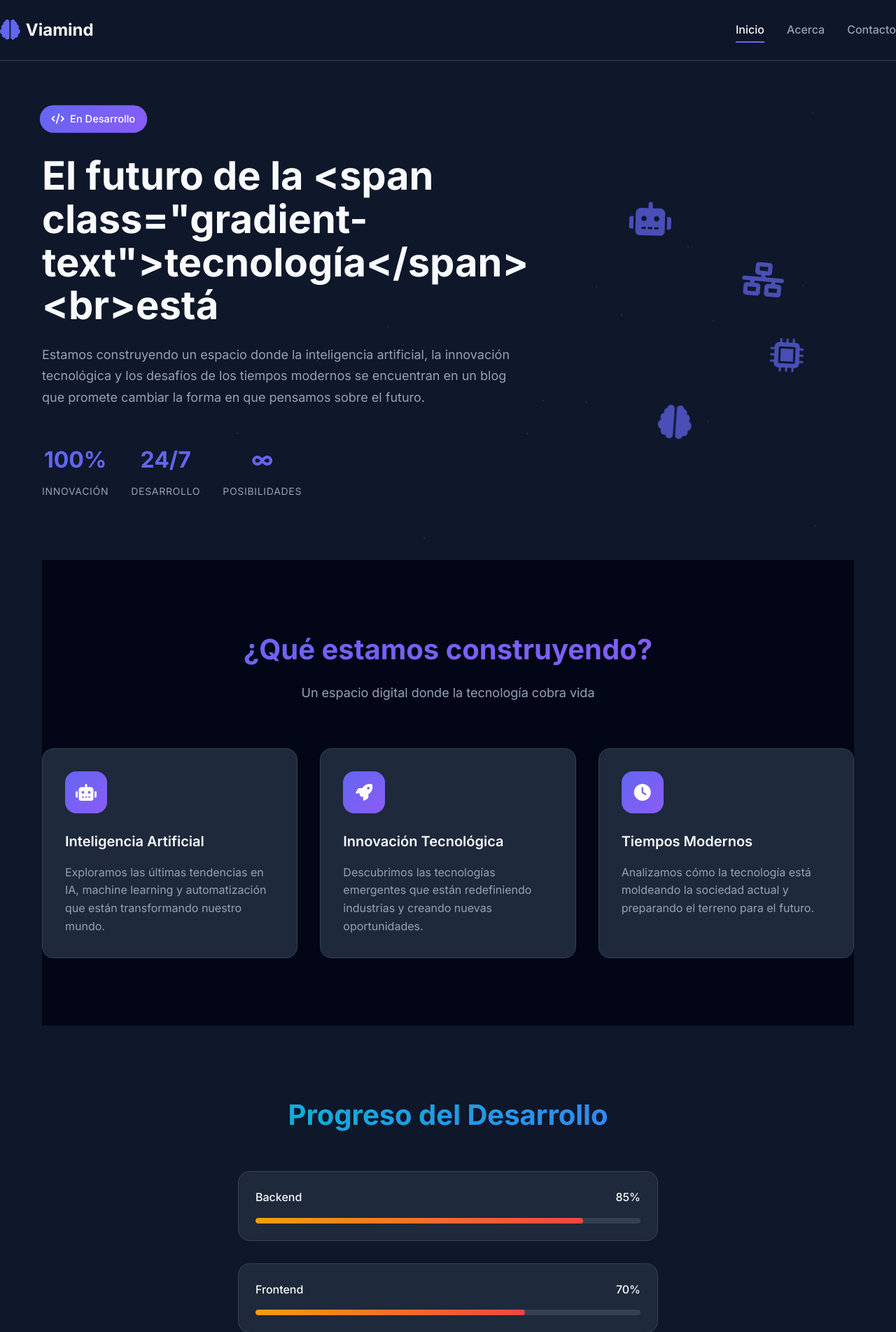
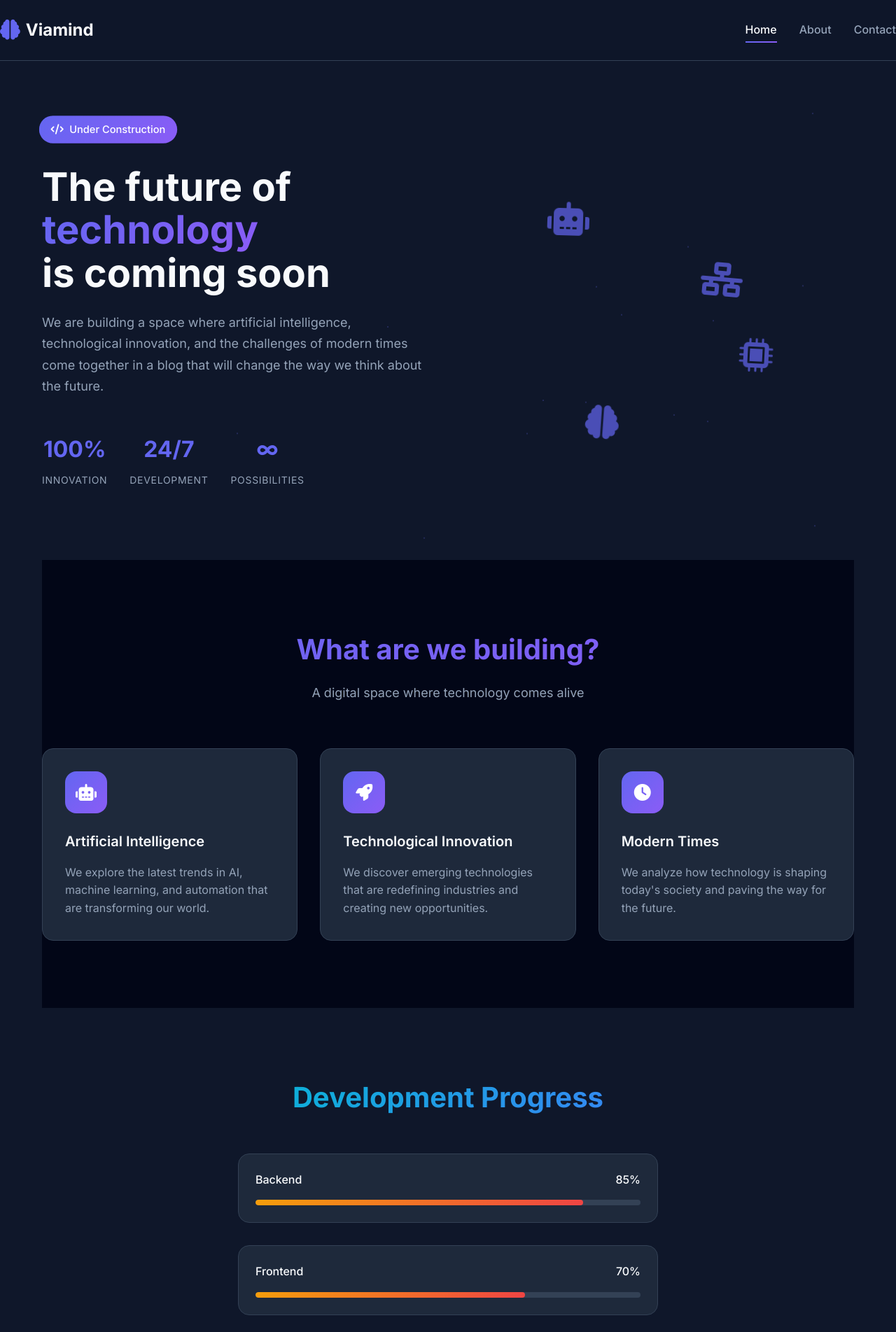
Before and after one commit to ghosterox/viamindblog, a Flask app: page / in a window 1280 px wide. Shown: the top 1903 px of the page at 70% size. Run offline with Flask 3, Linux system fonts and the light colour scheme.

Commit message:
Actualizacion de funcionalidades JavaScript y mejoras en la interfaz - Julio 2025

```diff
--- a/static/js/main.js
+++ b/static/js/main.js
@@ -1,6 +1,6 @@
 // Configuración de animaciones y funcionalidades
+// Se eliminó el efecto de máquina de escribir para el título principal (julio 2025)
 document.addEventListener('DOMContentLoaded', function() {
-
     // Animación de aparición de elementos al hacer scroll
     const observerOptions = {
         threshold: 0.1,
@@ -157,25 +157,6 @@ document.addEventListener('DOMContentLoaded', function() {
         progressObserver.observe(bar);
     });
 
-    // Efecto de escritura en el título principal
-    const heroTitle = document.querySelector('.hero-title');
-    if (heroTitle) {
-        const text = heroTitle.innerHTML;
-        heroTitle.innerHTML = '';
-        heroTitle.style.opacity = '1';
-
-        let i = 0;
-        const typeWriter = () => {
-            if (i < text.length) {
-                heroTitle.innerHTML += text.charAt(i);
-                i++;
-                setTimeout(typeWriter, 50);
-            }
-        };
-
-        setTimeout(typeWriter, 1000);
-    }
-
     // Efecto de partículas de fondo (simulado con CSS)
     const heroSection = document.querySelector('.hero');
     if (heroSection) {
@@ -199,7 +180,7 @@ document.addEventListener('DOMContentLoaded', function() {
         }
     }
 
-    // Smooth scroll para el botón de "En Desarrollo"
+    // Smooth scroll para el botón de "Under Construction"
     const heroBadge = document.querySelector('.hero-badge');
     if (heroBadge) {
         heroBadge.addEventListener('click', function() {
@@ -228,14 +209,14 @@ document.addEventListener('DOMContentLoaded', function() {
 
     // Consola de bienvenida
     console.log(`
-    🚀 Viamind Blog - Tecnología, IA y Tiempos Modernos
+    🚀 Viamind Blog - Technology, AI & Modern Times
 
-    ¡Bienvenido al futuro del blogging tecnológico!
+    Welcome to the future of tech blogging!
 
-    Estamos construyendo algo increíble aquí.
-    Mantente atento para más actualizaciones.
+    We are building something amazing here.
+    Stay tuned for more updates.
 
-    - El equipo de Viamind
+    - The Viamind Team
     `);
 });
 
--- a/templates/index.html
+++ b/templates/index.html
@@ -1,9 +1,9 @@
 <!DOCTYPE html>
-<html lang="es">
+<html lang="en">
 <head>
     <meta charset="UTF-8">
     <meta name="viewport" content="width=device-width, initial-scale=1.0">
-    <title>Viamind Blog - Tecnología, IA y Tiempos Modernos</title>
+    <title>Viamind Blog - Technology, AI & Modern Times</title>
     <link rel="stylesheet" href="{{ url_for('static', filename='css/style.css') }}">
     <link href="https://fonts.googleapis.com/css2?family=Inter:wght@300;400;500;600;700&display=swap" rel="stylesheet">
     <link rel="stylesheet" href="https://cdnjs.cloudflare.com/ajax/libs/font-awesome/6.0.0/css/all.min.css">
@@ -17,9 +17,9 @@
                 <span>Viamind</span>
             </div>
             <nav class="nav">
-                <a href="#home" class="nav-link active">Inicio</a>
-                <a href="#about" class="nav-link">Acerca</a>
-                <a href="#contact" class="nav-link">Contacto</a>
+                <a href="#home" class="nav-link active">Home</a>
+                <a href="#about" class="nav-link">About</a>
+                <a href="#contact" class="nav-link">Contact</a>
             </nav>
         </header>
 
@@ -28,30 +28,26 @@
             <div class="hero-content">
                 <div class="hero-badge">
                     <i class="fas fa-code"></i>
-                    <span>En Desarrollo</span>
+                    <span>Under Construction</span>
                 </div>
                 <h1 class="hero-title">
-                    El futuro de la <span class="gradient-text">tecnología</span>
-                    <br>está por llegar
+                    The future of <span class="gradient-text">technology</span><br>is coming soon
                 </h1>
                 <p class="hero-subtitle">
-                    Estamos construyendo un espacio donde la inteligencia artificial,
-                    la innovación tecnológica y los desafíos de los tiempos modernos
-                    se encuentran en un blog que promete cambiar la forma en que
-                    pensamos sobre el futuro.
+                    We are building a space where artificial intelligence, technological innovation, and the challenges of modern times come together in a blog that will change the way we think about the future.
                 </p>
                 <div class="hero-stats">
                     <div class="stat">
                         <div class="stat-number">100%</div>
-                        <div class="stat-label">Innovación</div>
+                        <div class="stat-label">Innovation</div>
                     </div>
                     <div class="stat">
                         <div class="stat-number">24/7</div>
-                        <div class="stat-label">Desarrollo</div>
+                        <div class="stat-label">Development</div>
                     </div>
                     <div class="stat">
                         <div class="stat-number">∞</div>
-                        <div class="stat-label">Posibilidades</div>
+                        <div class="stat-label">Possibilities</div>
                     </div>
                 </div>
             </div>
@@ -76,30 +72,30 @@
         <!-- About Section -->
         <section id="about" class="about">
             <div class="section-header">
-                <h2>¿Qué estamos construyendo?</h2>
-                <p>Un espacio digital donde la tecnología cobra vida</p>
+                <h2>What are we building?</h2>
+                <p>A digital space where technology comes alive</p>
             </div>
             <div class="features-grid">
                 <div class="feature-card">
                     <div class="feature-icon">
                         <i class="fas fa-robot"></i>
                     </div>
-                    <h3>Inteligencia Artificial</h3>
-                    <p>Exploramos las últimas tendencias en IA, machine learning y automatización que están transformando nuestro mundo.</p>
+                    <h3>Artificial Intelligence</h3>
+                    <p>We explore the latest trends in AI, machine learning, and automation that are transforming our world.</p>
                 </div>
                 <div class="feature-card">
                     <div class="feature-icon">
                         <i class="fas fa-rocket"></i>
                     </div>
-                    <h3>Innovación Tecnológica</h3>
-                    <p>Descubrimos las tecnologías emergentes que están redefiniendo industrias y creando nuevas oportunidades.</p>
+                    <h3>Technological Innovation</h3>
+                    <p>We discover emerging technologies that are redefining industries and creating new opportunities.</p>
                 </div>
                 <div class="feature-card">
                     <div class="feature-icon">
                         <i class="fas fa-clock"></i>
                     </div>
-                    <h3>Tiempos Modernos</h3>
-                    <p>Analizamos cómo la tecnología está moldeando la sociedad actual y preparando el terreno para el futuro.</p>
+                    <h3>Modern Times</h3>
+                    <p>We analyze how technology is shaping today's society and paving the way for the future.</p>
                 </div>
             </div>
         </section>
@@ -107,7 +103,7 @@
         <!-- Progress Section -->
         <section class="progress-section">
             <div class="progress-content">
-                <h2>Progreso del Desarrollo</h2>
+                <h2>Development Progress</h2>
                 <div class="progress-bars">
                     <div class="progress-item">
                         <div class="progress-label">
@@ -129,7 +125,7 @@
                     </div>
                     <div class="progress-item">
                         <div class="progress-label">
-                            <span>Contenido</span>
+                            <span>Content</span>
                             <span>45%</span>
                         </div>
                         <div class="progress-bar">
@@ -143,8 +139,8 @@
         <!-- Contact Section -->
         <section id="contact" class="contact">
             <div class="section-header">
-                <h2>Mantente Conectado</h2>
-                <p>Únete a nuestra comunidad de innovadores</p>
+                <h2>Stay Connected</h2>
+                <p>Join our community of innovators</p>
             </div>
             <div class="contact-content">
                 <div class="contact-info">
@@ -154,7 +150,7 @@
                     </div>
                     <div class="contact-item">
                         <i class="fas fa-map-marker-alt"></i>
-                        <span>Innovación Digital</span>
+                        <span>Digital Innovation</span>
                     </div>
                 </div>
                 <div class="social-links">
@@ -178,7 +174,7 @@
                     <i class="fas fa-brain"></i>
                     <span>Viamind</span>
                 </div>
-                <p>&copy; 2025 Viamind Blog. Construyendo el futuro, una línea de código a la vez.</p>
+                <p>&copy; 2025 Viamind Blog. Building the future, one line of code at a time.</p>
             </div>
         </footer>
     </div>
```
